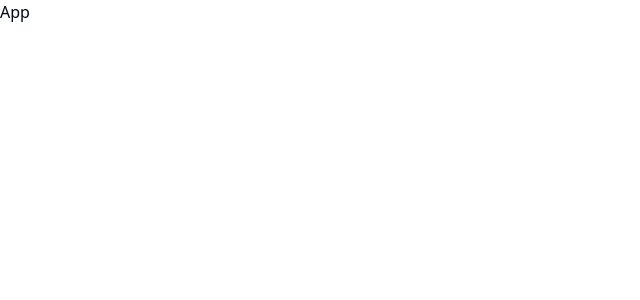
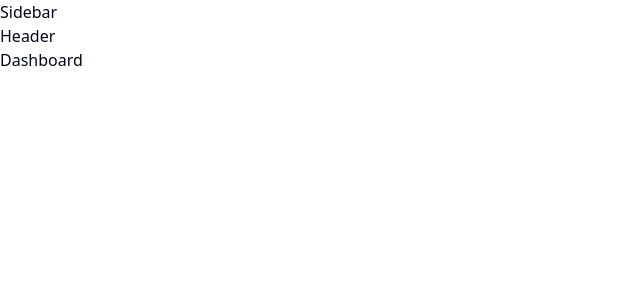
Before and after one commit to gjonhajdari/stellar, a React (Vite) app: page /dashboard in a window 1280 px wide. Shown: the top 300 px of the page, without its empty margins (0-640 px from the left). Built offline with nearby package versions, Linux system fonts and the light colour scheme.

Commit message:
Set up basic structure and routing

```diff
--- a/package.json
+++ b/package.json
@@ -15,6 +15,7 @@
     "lucide-react": "^0.288.0",
     "react": "^18.2.0",
     "react-dom": "^18.2.0",
+    "react-router-dom": "^6.17.0",
     "tailwind-merge": "^1.14.0",
     "tailwindcss-animate": "^1.0.7"
   },
--- a/src/App.tsx
+++ b/src/App.tsx
@@ -1,7 +1,29 @@
+import { BrowserRouter, Navigate, Route, Routes } from "react-router-dom";
+
+import AppLayout from "./components/ui/AppLayout";
+import Dashboard from "./pages/Dashboard";
+import Employees from "./pages/Employees";
+import Roles from "./pages/Roles";
+import Settings from "./pages/Settings";
+import Login from "./pages/Login";
+import PageNotFound from "./pages/PageNotFound";
+
 function App() {
   return (
     <>
-      <h1>App</h1>
+      <BrowserRouter>
+        <Routes>
+          <Route element={<AppLayout />}>
+            <Route index element={<Navigate replace to="dashboard" />} />
+            <Route path="dashboard" element={<Dashboard />} />
+            <Route path="employees" element={<Employees />} />
+            <Route path="roles" element={<Roles />} />
+            <Route path="settings" element={<Settings />} />
+          </Route>
+          <Route path="/login" element={<Login />} />
+          <Route path="*" element={<PageNotFound />} />
+        </Routes>
+      </BrowserRouter>
     </>
   );
 }
--- /dev/null
+++ b/src/components/ui/AppLayout.tsx
@@ -0,0 +1,19 @@
+import { Outlet } from "react-router-dom";
+
+import Header from "./Header";
+import Sidebar from "./Sidebar";
+
+function AppLayout() {
+  return (
+    <div>
+      <Sidebar />
+      <Header />
+
+      <div>
+        <Outlet />
+      </div>
+    </div>
+  );
+}
+
+export default AppLayout;
--- /dev/null
+++ b/src/components/ui/Header.tsx
@@ -0,0 +1,5 @@
+function Header() {
+  return <div>Header</div>;
+}
+
+export default Header;
--- /dev/null
+++ b/src/components/ui/Sidebar.tsx
@@ -0,0 +1,5 @@
+function Sidebar() {
+  return <div>Sidebar</div>;
+}
+
+export default Sidebar;
--- /dev/null
+++ b/src/pages/Dashboard.tsx
@@ -0,0 +1,5 @@
+function Dashboard() {
+  return <div>Dashboard</div>;
+}
+
+export default Dashboard;
--- /dev/null
+++ b/src/pages/Employees.tsx
@@ -0,0 +1,5 @@
+function Employees() {
+  return <div>Employees</div>;
+}
+
+export default Employees;
--- /dev/null
+++ b/src/pages/Login.tsx
@@ -0,0 +1,5 @@
+function Login() {
+  return <div>Login</div>;
+}
+
+export default Login;
--- /dev/null
+++ b/src/pages/PageNotFound.tsx
@@ -0,0 +1,5 @@
+function PageNotFound() {
+  return <div>Error 404 Page Not Found</div>;
+}
+
+export default PageNotFound;
--- /dev/null
+++ b/src/pages/Roles.tsx
@@ -0,0 +1,5 @@
+function Roles() {
+  return <div>Roles</div>;
+}
+
+export default Roles;
--- /dev/null
+++ b/src/pages/Settings.tsx
@@ -0,0 +1,5 @@
+function Settings() {
+  return <div>Settings</div>;
+}
+
+export default Settings;
```
Also changed, not shown: 1 other file (tests, documents, lock files or other folders).
